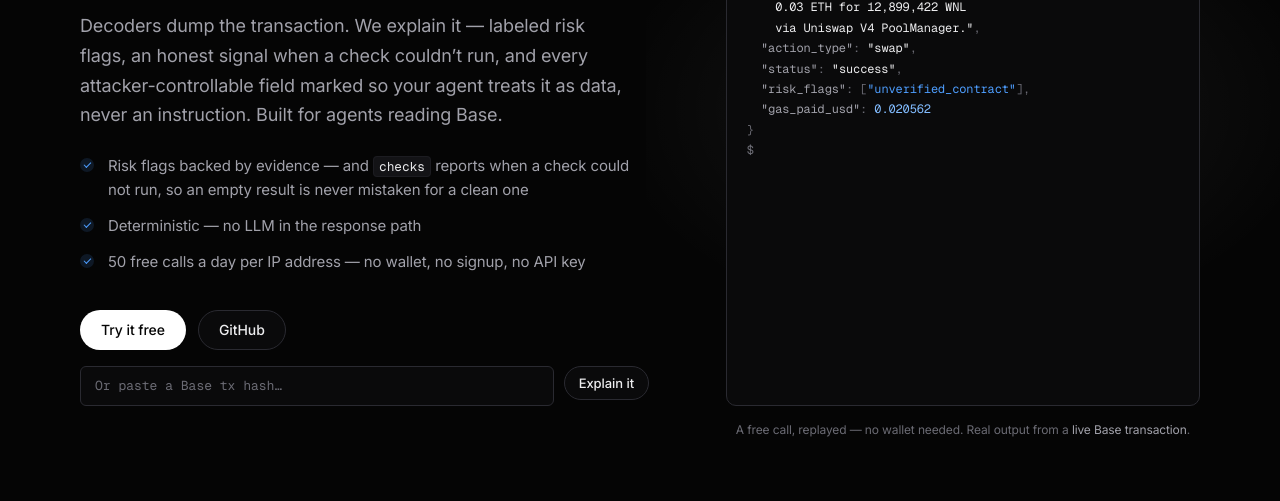
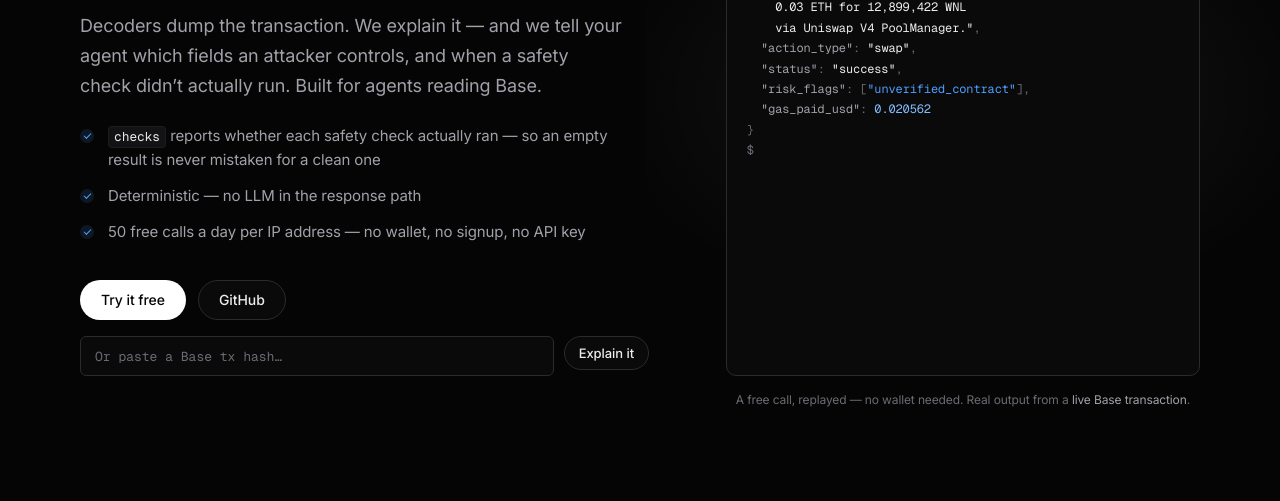
Before and after one commit to 0200project/base-tx-explain, a website: page site/index.html in a window 1280 px wide. Shown: the part 299-800 px from the top of the page. Drawn offline with nearby package versions, Linux system fonts and the light colour scheme; no server answers.

Commit message:
Narrow the headline: six of our eight risk flags have a free substitute
Growth found GoPlus and I verified it myself before weakening our own copy on a
relayed claim. It is free, keyless, and live on Base (chain 8453).
address_security returns twenty typed risk categories against our single
known_drainer; token_security covers is_open_source, honeypot, taxes and fake
tokens, which overlaps unverified_contract, impersonated_token and
nonstandard_token_symbol.

So "labeled risk flags" could not stay in the headline. A buyer who checks
finds most of it free in one keyless call, and the tagline had been live for an
hour saying it. Same free-substitute trap that has killed two products here,
this time firing on the differentiator itself.

WHAT SURVIVES, and I confirmed the survival against GoPlus's actual response
rather than assuming it, because moving a headline onto an equally punctureable
claim would be worse than leaving it:

- checks{}: every one of GoPlus's twenty categories comes back as a flat ''
  or '0'. There is no per-check run status, so a caller cannot tell "checked
  and clean" from "never checked". That distinction is the whole point of
  checks{} and nobody else reports it.
- provenance{}: GoPlus has a data_source field, which is about where THEY got
  data, not about which returned strings an attacker controls. Their
  token_security hands back token_name and token_symbol with no marking at all
  -- an unmarked, author-chosen string delivered straight to a consuming agent.
  That is the injection surface our untrusted_fields exists to close, and their
  response demonstrates it.

Headline now: "Decoders dump the transaction. We explain it -- and we tell your
agent which fields an attacker controls, and when a safety check didn't
actually run." Narrower, fully defensible, and still the strongest thing we
have. The proof point leads on checks{} instead of on risk flags.

Left alone deliberately: the meta description and the spec card still say "risk
flags" and "8 risk flags". Those are descriptive counts, not claims of
uniqueness, and GoPlus existing does not make them false. Narrowing a claim is
not the same as deleting a fact.

Ten gates green. Verdict-language sweep clean -- still marking, never verdict.

```diff
--- a/site/index.html
+++ b/site/index.html
@@ -219,9 +219,9 @@
     <div class="container hero-grid">
       <div class="hero-copy">
         <h1 class="display">Tools for autonomous<br> AI&nbsp;agents.</h1>
-        <p class="lead">Decoders dump the transaction. We explain it &mdash; labeled risk flags, an honest signal when a check couldn&rsquo;t run, and every attacker-controllable field marked so your agent treats it as data, never an instruction. Built for agents reading Base.</p>
+        <p class="lead">Decoders dump the transaction. We explain it &mdash; and we tell your agent which fields an attacker controls, and when a safety check didn&rsquo;t actually run. Built for agents reading Base.</p>
         <ul class="checks hero-checks">
-          <li>Risk flags backed by evidence &mdash; and <code class="inline">checks</code> reports when a check could not run, so an empty result is never mistaken for a clean one</li>
+          <li><code class="inline">checks</code> reports whether each safety check actually ran &mdash; so an empty result is never mistaken for a clean one</li>
           <li>Deterministic &mdash; no LLM in the response path</li>
           <li>50 free calls a day per IP address &mdash; no wallet, no signup, no API key</li>
         </ul>
```
